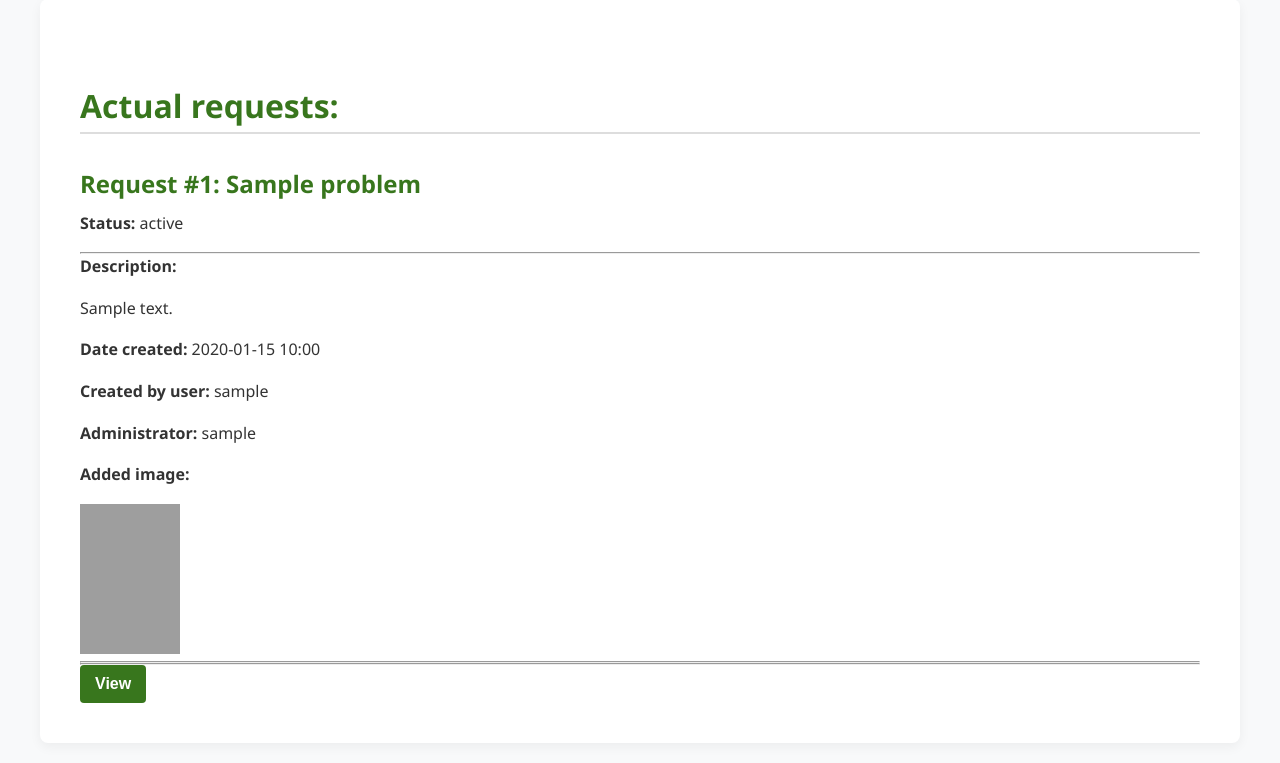
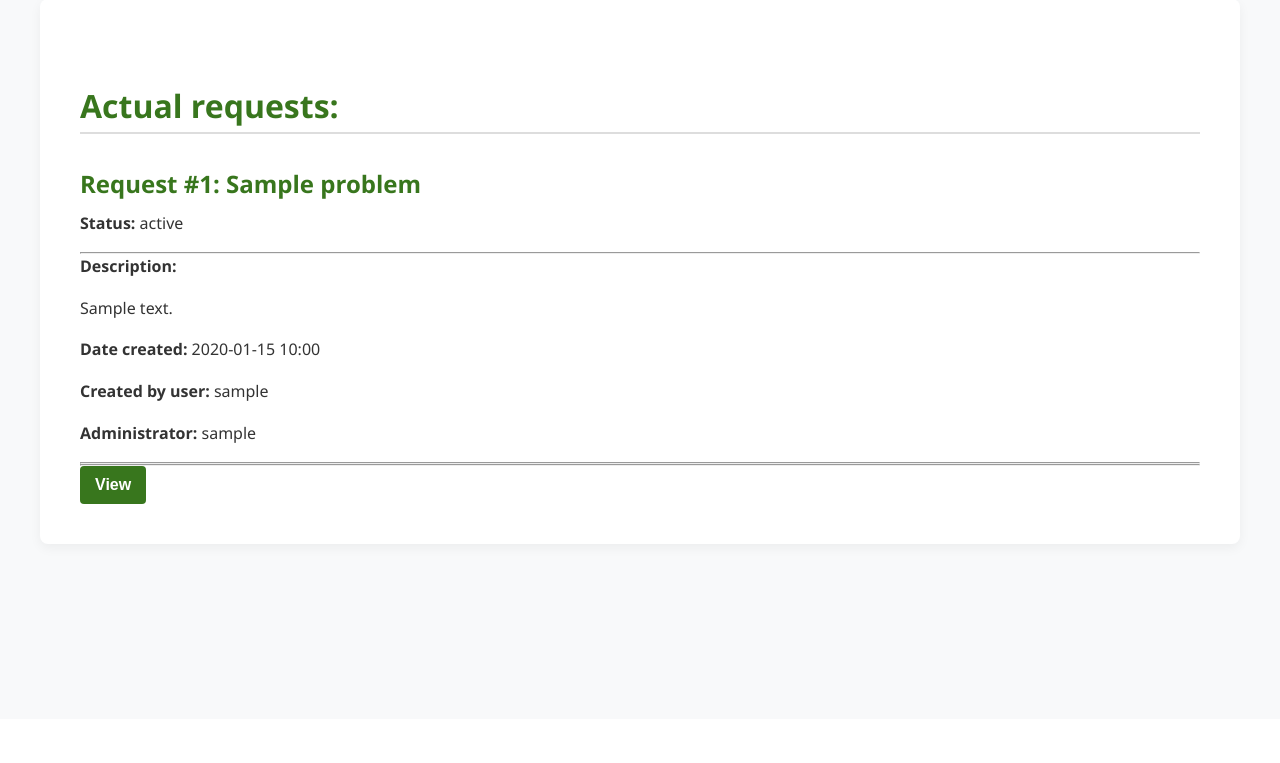
Before and after one commit to HliebKurtushyn/techwebsite, a FastAPI app: template app/templates/admin/problems/problem_list.html in a window 1280 px wide. Shown: the part 81-844 px from the top of the page. After the commit the page ends 630 px from the top, so only its background shows below. Run offline with FastAPI, Linux system fonts and the light colour scheme; the template is opened without the code that fills it: most values are stand-ins (such as "Sample title", 1, 10 or a date in 2020); parts of the project's set-up code (start-up, migrations or seed data) failed here and were passed over; grey boxes are pictures that could not be loaded.

Commit message:
rm: remove displaying of an image

```diff
--- a/app/templates/admin/problems/problem_list.html
+++ b/app/templates/admin/problems/problem_list.html
@@ -6,7 +6,7 @@
 
 {% block content %}
     <h2>Actual requests:</h2>
-    {% for problem in problems %}
+    {% for problem in problem_list %}
         <div>
             <h3>Request #{{ problem.id }}: {{ problem.title }}</h3>
 
@@ -28,20 +28,12 @@
             {% else %}
                 <p><strong>Administrator:</strong> Not assigned</p>
             {% endif %}
-
-            {% if problem.image_url %}
-                <div>
-                    <p><strong>Added image:</strong></p>
-                    <img src="{{ url_for('static', path=problem.image_url) }}" alt="Added image" style="width: 100px; height: 150px;">
-                </div>
-            {% endif %}
-
         </div>
         <hr>
         <hr>
 
-        <form action="{{ request.url_for('new_request') }}">
-            <input type="hidden" name="problem_id" value="{{i.id}}">
+        <form action="{{ request.url_for('admin_problem') }}" method="get">
+            <input type="hidden" name="problem_id" value="{{problem.id}}">
             <button type="submit">View</button>
         </form>
     {% endfor %}
```
